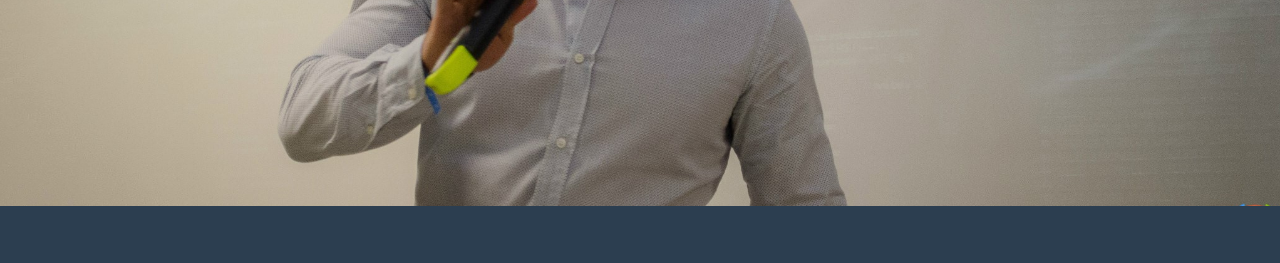
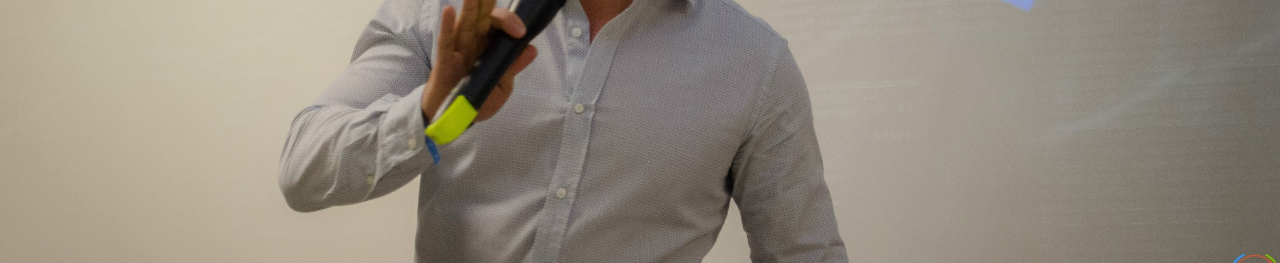
Before and after one commit to petruisfan/petruisfan, a plain HTML site: page about/index.html in a window 1280 px wide. Shown: the part 294-557 px from the top of the page. Drawn offline with nearby package versions, Linux system fonts and the light colour scheme.

Commit message:
For print

```diff
--- a/about/assets/css/main.css
+++ b/about/assets/css/main.css
@@ -146,7 +146,7 @@ a:after {
     padding-top:140px;
     text-align:center;
     background: url(../img/header-bg.jpg) no-repeat center center;
-    min-height: 500px;
+    min-height: 600px;
     width: 100%;
     -webkit-background-size: cover;
     -moz-background-size: cover;
```
